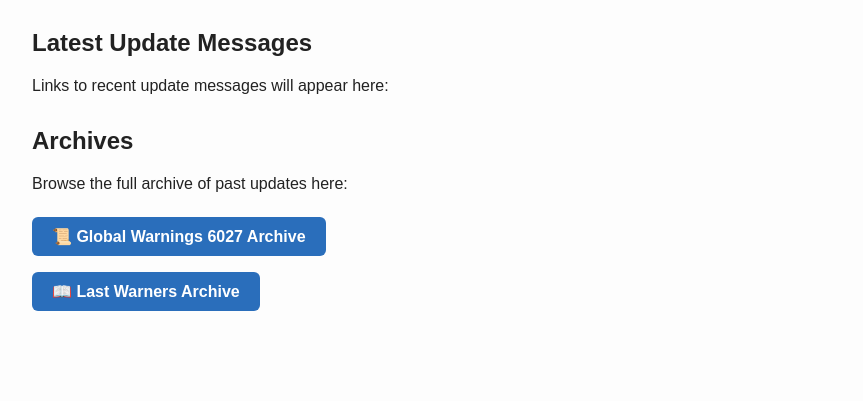
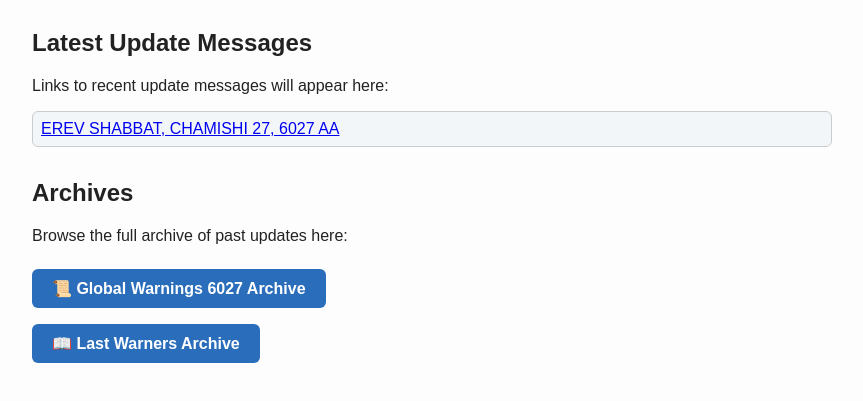
Before and after one commit to saphahcentral/dows6027, a plain HTML site: page index2.html in a window 1280 px wide. Shown: the part 109-510 px from the top of the page, without its empty margins (208-1071 px from the left). Drawn offline with Linux system fonts and the light colour scheme.

Commit message:
Auto-commit from commit.bat in dows6027

```diff
--- a/index2.html
+++ b/index2.html
@@ -70,7 +70,7 @@
       <h2>Latest Update Messages</h2>
       <p>Links to recent update messages will appear here:</p>
       <ul id="updates-list">
-        <!-- Empty for now; ready to populate -->
+        <li><a href="20250822.html">EREV SHABBAT, CHAMISHI 27, 6027 AA</a></li>
       </ul>
     </section>
 
```
